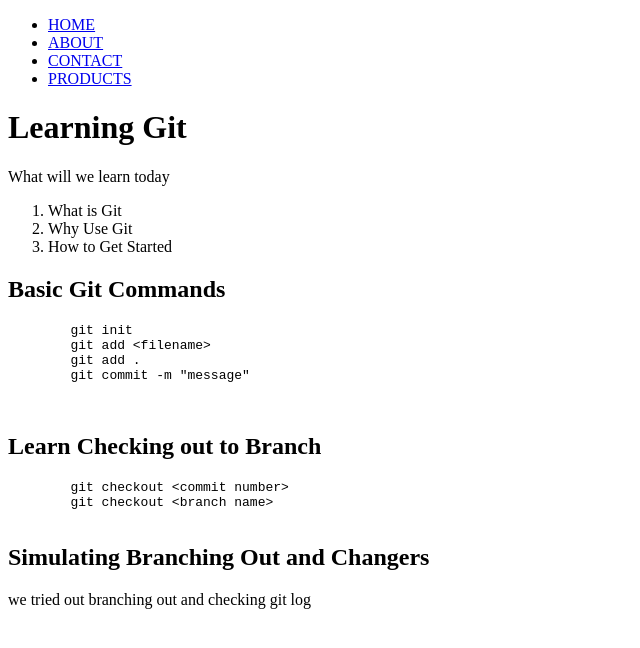
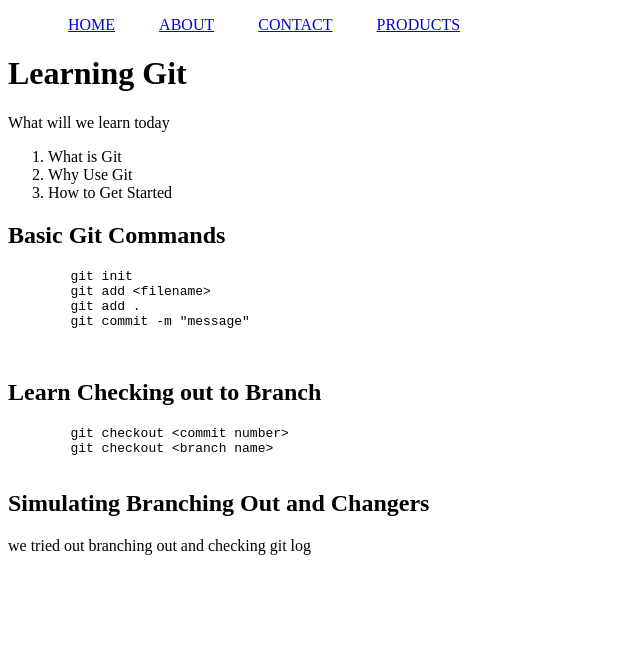
Before and after one commit to syhrhathrh/git-class, a plain HTML site: page index.html in a window 1280 px wide. Shown: the whole page, without its empty margins (0-640 px from the left). Drawn offline with Linux system fonts and the light colour scheme.

Commit message:
navigation

```diff
--- a/index.html
+++ b/index.html
@@ -4,7 +4,7 @@
     <meta charset="UTF-8">
     <meta name="viewport" content="width=device-width, initial-scale=1.0">
     <title>Learning Git</title>
-    <link rel="styslesheet" href = "style.css" >
+    <link rel="stylesheet" href = "style.css" >
 </head>
 <body>
 
```
